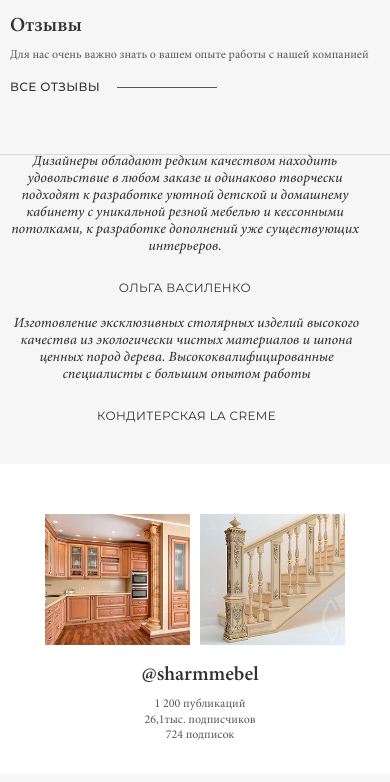
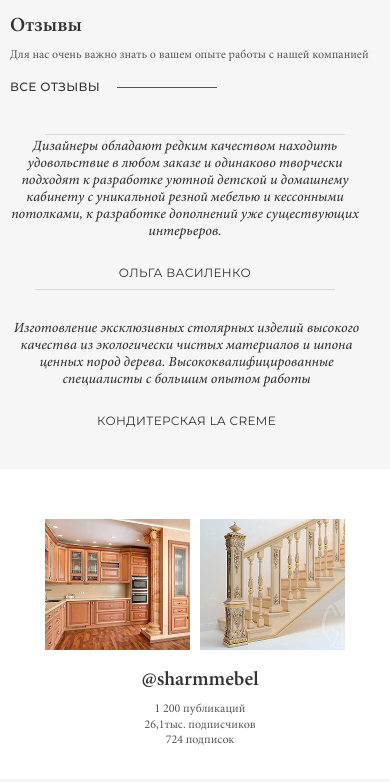
Before and after one commit to zabit-musalaev/sharm, a website: page index.html in a window 390 px wide. Shown: the part 1760-2542 px from the top of the page. Drawn offline with nearby package versions, Linux system fonts and the light colour scheme.

Commit message:
fix responsive 19:24

```diff
--- a/index.html
+++ b/index.html
@@ -193,7 +193,7 @@
 <section class="section feedback">
   <div class="container">
     <div class="feedback__wrap">
-      <span></span>
+      <span class="bottom-line feedback__bottom-line"></span>
       <div class="feedback__row">
         <div class="feedback__col-1 feedback--line">
           <h3 class="feedback__title title">Отзывы</h3>
@@ -204,6 +204,8 @@
         <div class="feedback__col-2 feedback--line">
           <p class="feedback__vasilenko feedback--text">Дизайнеры обладают редким качеством находить удовольствие в любом заказе и одинаково творчески подходят к разработке уютной детской и домашнему кабинету с уникальной резной мебелью и кессонными потолками, к разработке дополнений уже существующих интерьеров.</p>
           <a href="#" class="signature">Ольга василенко</a>
+        <span class="bottom-line vasilenko__bottom-line"></span>
+
         </div>
         <div class="feedback__col-3 feedback--line">
           <p class="feedback__lacreme feedback--text">Изготовление эксклюзивных столярных изделий высокого качества из экологически чистых материалов и шпона ценных пород дерева.
--- a/sass/_media.sass
+++ b/sass/_media.sass
@@ -305,12 +305,25 @@
       right: 0
 
   .feedback
+    &__wrap
+      & span
+        top: 150px
+        width: 300px
+        left: calc( 50% - 150px )
     &__row
       padding-top: 30px
     &--text
       font-size: 14px
+    &__bottom-line
+
     &__col-2
       padding-bottom: 20px
+    &__col-3
+      margin-top: 20px
+    &__description
+      width: 95%
+    &__more
+      margin-bottom: 45px
   .insta
     &__wrap
       flex-wrap: wrap
@@ -328,6 +341,9 @@
     &__more
       display: none
       margin-left: 10%
+
+  .vasilenko__bottom-line
+    top: 190px
 
   .footer
     padding-top: 30px
```
Also changed, not shown: css/style.css.
